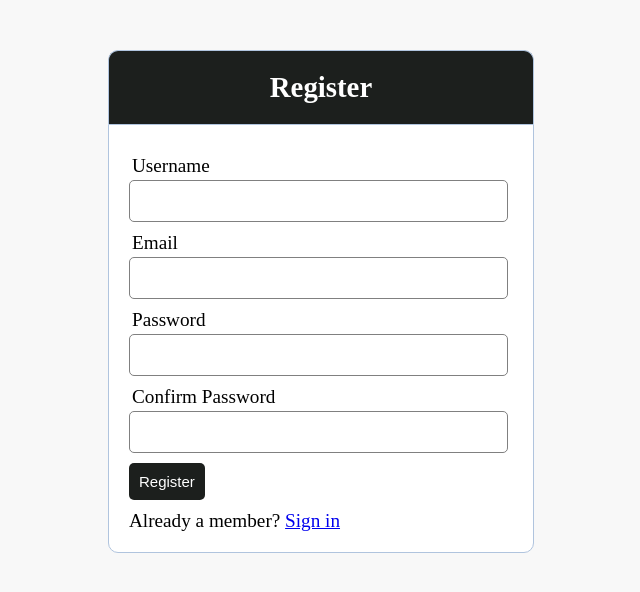
After one commit to jirayuschompen/nippon2u, a PHP site: page /NIPPON2U/register.php in a window 1280 px wide. The commit adds this page. Shown: the top 592 px of the page, without its empty margins (319-959 px from the left). Run offline with PHP 8.4, Linux system fonts and the light colour scheme.

Commit message:
login and fix bug

```diff
--- /dev/null
+++ b/css/style.css
@@ -0,0 +1,82 @@
+* {
+    margin: 0;
+    padding: 0;
+}
+
+body {
+    font-size: 120%;
+    background: #f8f8f8;
+}
+
+.header {
+    width: 30%;
+    margin: 50px auto 0px;
+    color: white;
+    background: #1c1f1d;
+    text-align: center;
+    border: 1px solid #b0c4de;
+    border-bottom: none;
+    border-radius: 10px 10px 0px 0px;
+    padding: 20px;
+}
+
+form {
+    width: 30%;
+    margin: 0 auto;
+    padding: 20px;
+    border: 1px solid #b0c4de;
+    background: white;
+    border-radius: 0px 0px 10px 10px;
+}
+
+.homeheader {
+    text-align: center;
+    font-size: 5rem;
+}
+
+.homecontent {
+    text-align: center;
+    padding-top: 3rem;
+    width: 100%;
+    background: #ccc;
+    height: 100vh;
+}
+
+.input-group {
+    margin: 10px 0px 10px 0px;
+}
+
+.input-group label {
+    display: block;
+    text-align: left;
+    margin: 3px;
+}
+
+.input-group input {
+    height: 30px;
+    width: 93%;
+    padding: 5px 10px;
+    font-size: 16px;
+    border-radius: 5px;
+    border: 1px solid gray;
+}
+
+.btn {
+    padding: 10px;
+    font-size: 15px;
+    color: white;
+    background: #1c1f1d;
+    border: none;
+    border-radius: 5px;
+}
+
+.error {
+    width: 92%;
+    margin: 0px auto;
+    padding: 10px;
+    border: 1px solid #a94442;
+    color: #a94442;
+    background: #f2dede;
+    border-radius: 5px;
+    text-align: left;
+}
--- /dev/null
+++ b/errors.php
@@ -0,0 +1,9 @@
+<?php $errors = array(); ?>
+
+<?php if (count($errors) > 0) : ?>
+    <div class="error">
+        <?php foreach ($errors as $error) : ?>
+            <p><?php echo $error ?></p>
+        <?php endforeach ?>
+    </div>
+<?php endif ?>
--- /dev/null
+++ b/register.php
@@ -0,0 +1,56 @@
+<?php
+    session_start();
+    include('server.php');
+?>
+
+<!DOCTYPE html>
+<html lang="en">
+<head>
+    <meta charset="UTF-8">
+    <meta name="viewport" content="width=device-width, initial-scale=1.0">
+    <title>Register Page</title>
+
+    <link rel="stylesheet" href="css/style.css">
+</head>
+<body>
+
+    <div class="header">
+        <h2>Register</h2>
+    </div>
+
+    <form action="register_db.php" method="post">
+        <?php include('errors.php'); ?>
+        <?php if (isset($_SESSION['error'])) : ?>
+            <div class="error">
+                <h3>
+                    <?php
+                        echo $_SESSION['error'];
+                        unset($_SESSION['error']);
+                    ?>
+                </h3>
+            </div>
+        <?php endif ?>
+        <div class="input-group">
+            <label for="username">Username</label>
+            <input type="text" name="username">
+        </div>
+        <div class="input-group">
+            <label for="email">Email</label>
+            <input type="email" name="email">
+        </div>
+        <div class="input-group">
+            <label for="password_1">Password</label>
+            <input type="password" name="password_1">
+        </div>
+        <div class="input-group">
+            <label for="password_2">Confirm Password</label>
+            <input type="password" name="password_2">
+        </div>
+        <div class="input-group">
+            <button type="submit" name="reg_user" class="btn">Register</button>
+        </div>
+        <p>Already a member? <a href="login.php">Sign in</a></p>
+    </form>
+
+</body>
+</html>
--- /dev/null
+++ b/server.php
@@ -0,0 +1,16 @@
+<?php
+
+    $servername = "localhost";
+    $username = "root";
+    $password = "";
+    $dbname = "n2u";
+
+    // Create Connection
+    $conn = mysqli_connect($servername, $username, $password, $dbname);
+
+    // Check connection
+    if (!$conn) {
+        die("Connection failed" . mysqli_connect_error());
+    }
+
+?>
```
Also changed, not shown: index.php (+60 -10 lines), js/search.js (added, +20 -0 lines), login.php (added, +50 -0 lines), login_db.php (added, +40 -0 lines), register_db.php (added, +57 -0 lines), css/headers.css (line endings or trailing spaces), css/radio.css (indentation only).
